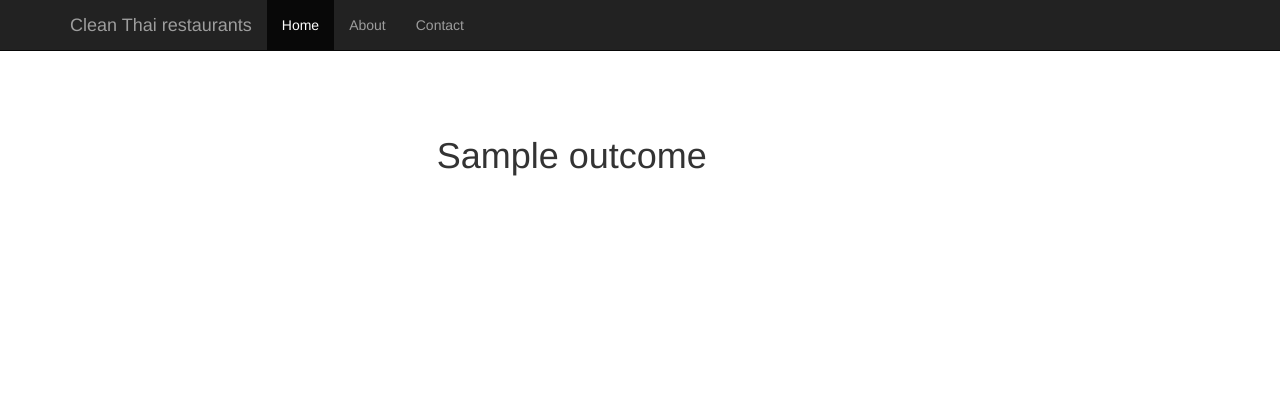
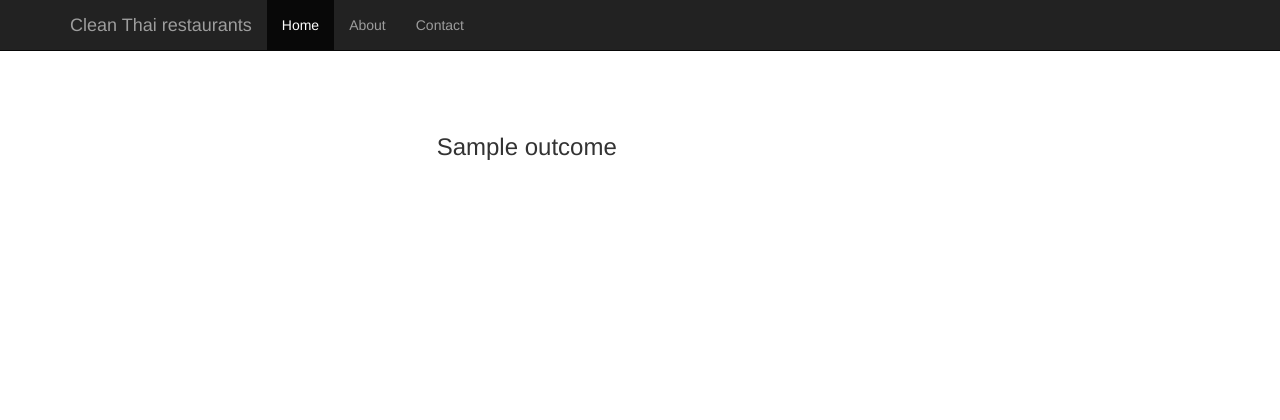
Before and after one commit to emhoa/eatclean, a Flask app: template app/templates/bulkInsertGradesResults.html in a window 1280 px wide. Shown: the top 420 px of the page. Run offline with Flask 2, Linux system fonts and the light colour scheme; the template is opened without the code that fills it: most values are stand-ins (such as "Sample title", 1, 10 or a date in 2020); parts of the project's set-up code (start-up, migrations or seed data) failed here and were passed over; some libraries are stand-ins or nearby versions.

Commit message:
Final version

```diff
--- a/app/templates/base.html
+++ b/app/templates/base.html
@@ -9,7 +9,7 @@
     <meta name="author" content="">
     <link rel="icon" href="../../favicon.ico">
 
-    <title>Starter Template for Bootstrap</title>
+    <title></title>
 
     <!-- Bootstrap core CSS -->
     <link href="../../static/css/bootstrap.min.css" rel="stylesheet">
--- a/app/templates/bulkInsertGradesResults.html
+++ b/app/templates/bulkInsertGradesResults.html
@@ -3,7 +3,7 @@
 
        <div class="row" style="height:100vh;">
                <div class="col-md-4 col-md-offset-4" style="margin-top:10vh;">
-		                                       <label style="font-weight:300; font-size:36px;">{{ outcome }}</label>
+		                                       <label style="font-weight:300; font-size:24px;">{{ outcome }}</label>
                                        <br /><br />
                 </div>
        </div>
```
